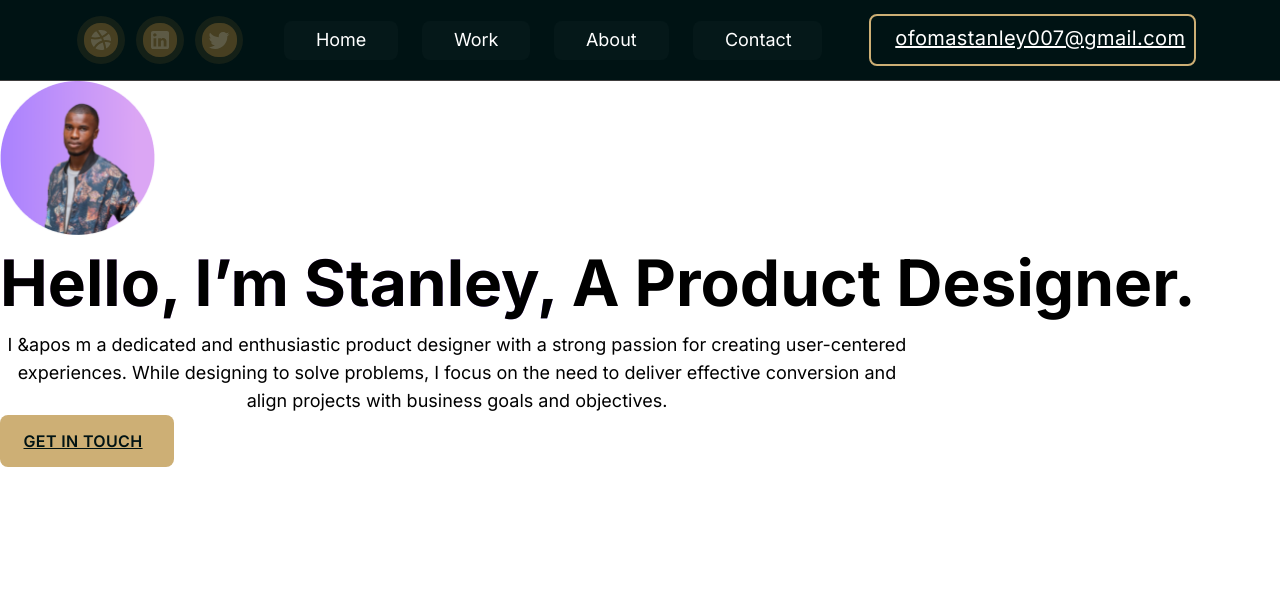
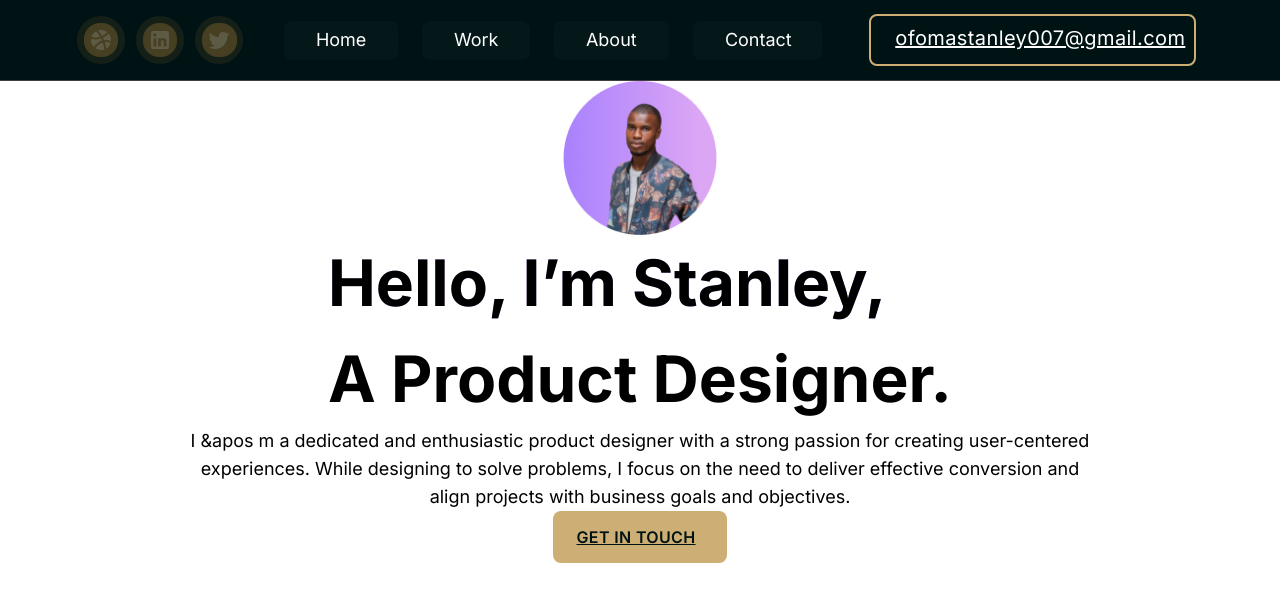
Before and after one commit to Maxwell011/portfolio-design, a Next.js app: page / in a window 1280 px wide. Shown: the top 602 px of the page. Built offline with nearby package versions, Linux system fonts and the light colour scheme.

Commit message:
Update page layout and text

```diff
--- a/src/app/page.tsx
+++ b/src/app/page.tsx
@@ -2,7 +2,7 @@ import Image from "next/image";
 
 export default function Home() {
   return (
-    <main className="">
+    <main className="flex flex-col items-center">
       <Image
         src="/Profile Image.png"
         width={154.839}
@@ -12,8 +12,8 @@ export default function Home() {
       <h1 className="text-[64px] font-bold">
         <span className="bg-gradient-to-r from-grapevine to-vine bg-clip-text text-transparent">
           Hello, I’m Stanley,
-        </span>{" "}
-        A Product Designer.
+        </span>
+        <br />A Product Designer.
       </h1>
       <p className="w-[914px] text-white text-center text-lg font-normal">
         {" "}
```
